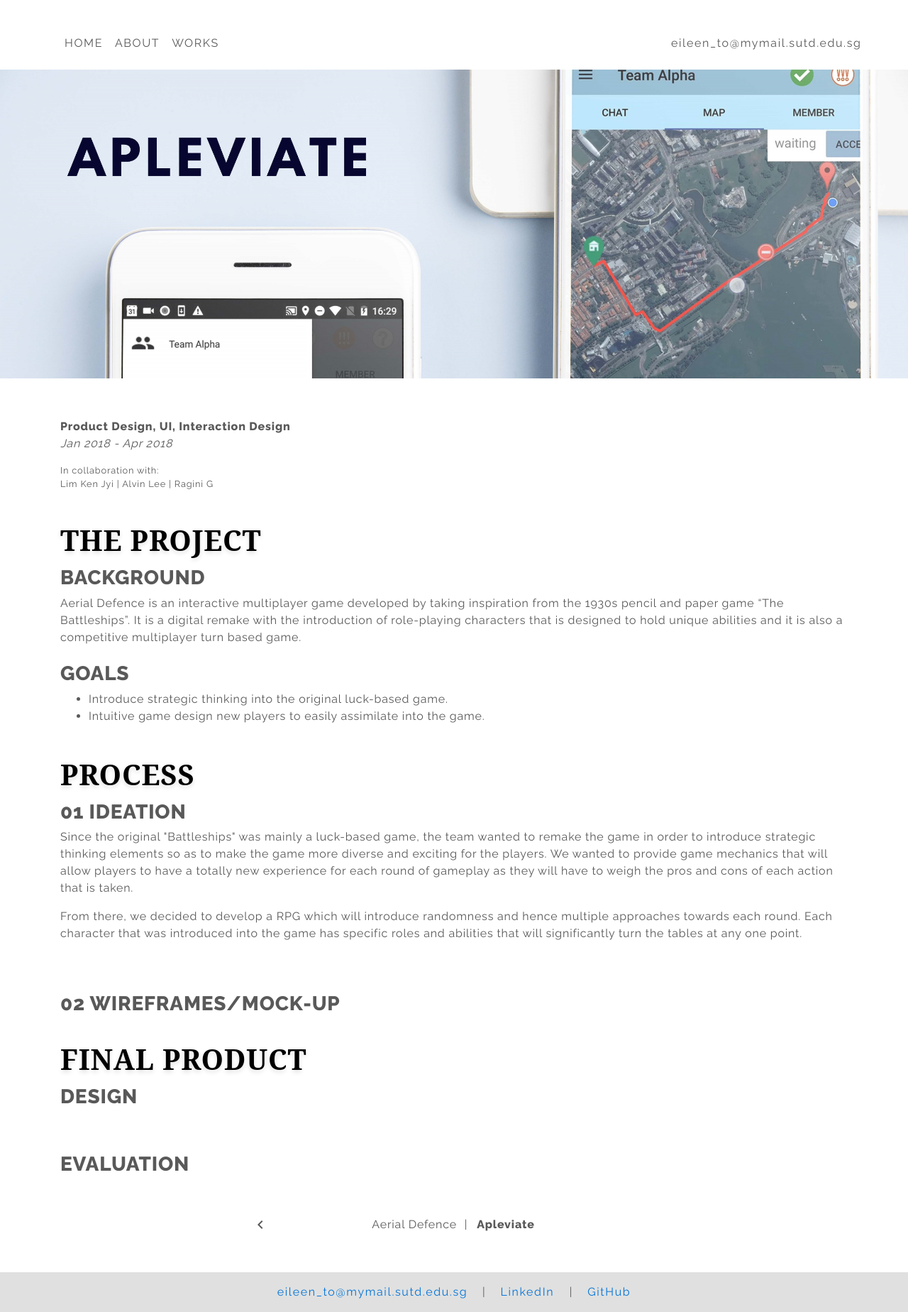
After one commit to whycantiuseleen/whycantiuseleen.github.io, a PHP site: page /src/apleviate.html in a window 1280 px wide. The commit adds this page. Shown: the whole page at 71% size. Run offline with PHP 8.4, Linux system fonts and the light colour scheme; some libraries are stand-ins or nearby versions.

Commit message:
partial update to apleviate and ad

```diff
--- a/package.json
+++ b/package.json
@@ -18,7 +18,8 @@
   "homepage": "https://github.com/whycantiuseleen/whycantiuseleen.github.io#readme",
   "dependencies": {
     "bootstrap": "^4.0.0-alpha.6",
-    "handlebars": "^4.1.2"
+    "handlebars": "^4.1.2",
+    "material-design-icons": "^3.0.1"
   },
   "devDependencies": {
     "browser-sync": "^2.26.5",
--- /dev/null
+++ b/src/apleviate.html
@@ -0,0 +1,183 @@
+<!DOCTYPE html>
+<html class="no-js" lang="en">
+    <head>
+        <title>Eileen To</title>
+        <meta http-equiv="x-ua-compatible" content="ie=edge">
+        <meta name="viewport" content="width=device-width, initial-scale=1.0" />
+        <link rel="stylesheet" href="https://fonts.googleapis.com/icon?family=Material+Icons">
+        <link rel="stylesheet" href="https://fonts.googleapis.com/css?family=Raleway:400,800">
+        <link rel='stylesheet' href="https://maxcdn.bootstrapcdn.com/font-awesome/4.7.0/css/font-awesome.min.css">
+        <link rel="stylesheet" href="css/bootstrap.css">
+        <link rel="stylesheet" href="css/style.css">
+    </head>
+
+    <body>
+        <div class="container">
+            <div class="row mt-5">
+                <div class="col-4 col-md-5 col-lg-5">
+                    <a href="index.html">
+                        <button class="nav-header" id='home'>HOME</button>
+                    </a>
+                    <button class="nav-header" id='about'>ABOUT</button>
+                    <button class="nav-header" id='works'>WORKS</button>
+                </div>
+
+                <div class="col-md-5 col-lg-3 offset-md-2 offset-lg-4">
+                    <a href="mailto:eileen_to@mymail.sutd.edu.sg">
+                        <button class="nav-header">eileen_to@mymail.sutd.edu.sg</button>
+                    </a>
+                </div>
+            </div>
+        </div>
+
+
+        <div class="row mt-4">
+            <img src="assets/apleviate/apleviate_PP.jpg" class="project-image">
+        </div>
+
+
+        <div class="container" id="project-page">
+
+            <div class="row">
+                <div class="col-12 col-lg-5 project-details">
+                    <p class="role">Product Design, UI, Interaction Design</p>
+                    <p><i>Jan 2018 - Apr 2018</i></p>
+                    <p class="collaboration">In collaboration with:
+                    <br/>Lim Ken Jyi | Alvin Lee | Ragini G </p>
+                </div>
+            </div>
+
+            <div class="row">
+                <div class="col-lg-12">
+                    <h1 class="title">THE PROJECT</h1>
+
+                    <div class="row">
+                        <div class="col">
+                            <h3 class="proj-header">BACKGROUND</h3>
+                            <p>Aerial Defence is an interactive multiplayer
+                                game developed by taking inspiration from
+                                the 1930s pencil and paper game “The Battleships”.
+                                It is a digital remake with the introduction
+                                of role-playing characters that is designed to
+                                hold unique abilities and it is also a competitive
+                                multiplayer turn based game.</p>
+                        </div>
+                    </div>
+
+                    <div class="row">
+                        <div class="col">
+                            <h3 class="proj-header">GOALS</h3>
+                            <ul>
+                                <li>Introduce strategic thinking into the original luck-based game.</li>
+                                <li>Intuitive game design new players to easily assimilate into the game. </li>
+                            </ul>
+                        </div>
+                    </div>
+
+
+                </div>
+
+            </div>
+
+            <div class="row">
+                <div class="col-lg-12">
+                    <h1 class="title">PROCESS</h1>
+
+                    <div class="row">
+                        <div class="col">
+                            <h3 class="proj-header">01 IDEATION</h3>
+                                <p>Since the original "Battleships" was mainly a luck-based
+                                    game, the team wanted to remake the game in order to introduce
+                                    strategic thinking elements so as to make the game more diverse
+                                    and exciting for the players. We wanted to provide game mechanics
+                                    that will allow players to have a totally new experience for
+                                    each round of gameplay as they will have to weigh the pros and cons
+                                    of each action that is taken.
+                                </p>
+
+                                <p>From there, we decided to develop a RPG which will introduce randomness
+                                    and hence multiple approaches towards each round. Each character that
+                                    was introduced into the game has specific roles and abilities that will
+                                    significantly turn the tables at any one point.
+                                </p>
+                                <p></p>
+
+
+                        </div>
+                    </div>
+
+                    <div class="row mt-5">
+                        <div class="col">
+                            <h3 class="proj-header">02 WIREFRAMES/MOCK-UP</h3>
+
+                        </div>
+                    </div>
+
+                </div>
+
+            </div>
+
+
+            <div class="row">
+                <div class="col">
+                    <h1 class="title">FINAL PRODUCT</h1>
+                </div>
+
+            </div>
+            <div class="row">
+                <div class="col-12">
+                    <h3 class="proj-header">DESIGN</h3>
+                </div>
+
+
+
+            </div>
+
+            <div class="row">
+                <div class="col-12 mt-5">
+                    <h3 class="proj-header">EVALUATION</h3>
+
+                </div>
+
+            </div>
+
+        </div>
+
+        <div class="row mt-5">
+            <div class="col-lg-1 offset-lg-3 proj-navigation">
+                <a href="aerialdef.html">
+                    <button class="material-icons">keyboard_arrow_left</button>
+
+                </a>
+            </div>
+            <div class="col-lg-4 proj-navigation">
+                <a href="aerialdef.html">
+                    <button class="button-proj">Aerial Defence</button>
+                </a>
+                <span>|</span>
+
+                <b class="current-proj ml-2 mr-2">Apleviate</b>
+
+
+            </div>
+            <div class="col-lg-1 proj-navigation">
+                <!-- <a href="aerialdef.html">
+                    <button class="material-icons">keyboard_arrow_right</button>
+                </a> -->
+            </div>
+        </div>
+
+        <div class="row mt-5 links">
+            <div id="footer">
+                <a href="mailto:eileen_to@mymail.sutd.edu.sg">eileen_to@mymail.sutd.edu.sg</a> | <a href="https://www.linkedin.com/in/eileen-to-5ba381151/"> LinkedIn </a> | <a href="https://github.com/whycantiuseleen">GitHub</a>
+            </div>
+        </div>
+
+
+
+
+        <script src="/js/jquery.min.js"></script>
+        <script src="/js/tether.min.js"></script>
+        <script src="/js/bootstrap.min.js"></script>
+    </body>
+</html>
--- a/src/css/style.css
+++ b/src/css/style.css
@@ -4,6 +4,14 @@ body {
 
 button:focus {
   outline: #E0E0E0; }
+
+button {
+  font-family: 'Raleway','sans-serif'; }
+  button.material-icons {
+    background: none;
+    border: none; }
+    button.material-icons:hover {
+      cursor: pointer; }
 
 img {
   width: 100%; }
@@ -106,9 +114,16 @@ img {
     font-size: 0.8em;
     font-style: italic; }
 
-#proj-navigation {
+.proj-navigation {
   text-align: center;
   display: inline; }
+  .proj-navigation .button-proj {
+    background: none;
+    border: none;
+    letter-spacing: 0.05rem; }
+    .proj-navigation .button-proj:hover {
+      cursor: pointer;
+      border-bottom: 0.1rem solid #c6c6c6; }
 
 .primary-button {
   font-family: 'Raleway', sans-serif;
@@ -134,9 +149,9 @@ img {
 .secondary-button {
   font-family: 'Raleway', sans-serif;
   color: #000000;
-  font-size: 1rem;
+  font-size: 0.8rem;
   letter-spacing: 0.15rem;
-  border: 0.1rem solid #000000;
+  border: 0.1rem solid #595959;
   background: none;
   padding: 0.8rem;
   padding-left: 2rem;
@@ -155,3 +170,25 @@ img {
       margin-left: 1rem; }
     .links #footer a:hover {
       cursor: pointer; }
+
+.material-icons {
+  font-family: 'Material Icons';
+  font-weight: normal;
+  font-style: normal;
+  font-size: 24px;
+  /* Preferred icon size */
+  display: inline-block;
+  line-height: 1;
+  text-transform: none;
+  letter-spacing: normal;
+  word-wrap: normal;
+  white-space: nowrap;
+  direction: ltr;
+  /* Support for all WebKit browsers. */
+  -webkit-font-smoothing: antialiased;
+  /* Support for Safari and Chrome. */
+  text-rendering: optimizeLegibility;
+  /* Support for Firefox. */
+  -moz-osx-font-smoothing: grayscale;
+  /* Support for IE. */
+  font-feature-settings: 'liga'; }
--- a/src/scss/style.scss
+++ b/src/scss/style.scss
@@ -18,6 +18,17 @@ body{
 
 button:focus{
     outline: $accent-color2;
+}
+
+button{
+    font-family: 'Raleway','sans-serif';
+    &.material-icons{
+        background: none;
+        border: none;
+        &:hover{
+            cursor: pointer;
+        }
+    }
 }
 
 img{
@@ -162,9 +173,18 @@ img{
 
 }
 
-#proj-navigation{
+.proj-navigation{
     text-align: center;
     display: inline;
+    .button-proj{
+        background: none;
+        border: none;
+        letter-spacing: 0.05rem;
+        &:hover{
+            cursor: pointer;
+            border-bottom: 0.1rem solid $secondary-color;
+        }
+    }
 }
 
 .primary-button{
@@ -198,10 +218,10 @@ img{
 .secondary-button{
     font-family: 'Raleway', sans-serif;
     color: $accent-color1;
-    font-size: 1rem;
+    font-size: 0.8rem;
     letter-spacing: 0.15rem;
 
-    border: 0.1rem solid $accent-color1;
+    border: 0.1rem solid $primary-color;
     background: none;
     padding: 0.8rem;
     padding-left: 2rem;
@@ -227,3 +247,28 @@ img{
     }
 
 }
+
+.material-icons {
+    font-family: 'Material Icons';
+    font-weight: normal;
+    font-style: normal;
+    font-size: 24px;  /* Preferred icon size */
+    display: inline-block;
+    line-height: 1;
+    text-transform: none;
+    letter-spacing: normal;
+    word-wrap: normal;
+    white-space: nowrap;
+    direction: ltr;
+
+    /* Support for all WebKit browsers. */
+    -webkit-font-smoothing: antialiased;
+    /* Support for Safari and Chrome. */
+    text-rendering: optimizeLegibility;
+
+    /* Support for Firefox. */
+    -moz-osx-font-smoothing: grayscale;
+
+    /* Support for IE. */
+    font-feature-settings: 'liga';
+}
```
Also changed, not shown: src/aerialdef.html (added, +186 -0 lines), src/index.html (+5 -3 lines), src/sothea.html (+18 -8 lines), package-lock.json, src/assets/aerial/aerial_pp.jpg (added), src/assets/apleviate/apleviate_PP.jpg (added), src/assets/main/apleviate2.jpg (added), src/assets/sothea/newui/Iteration 2/results2.png (renamed from src/assets/sothea/newui/Iteration 2/Doctor’s Consultation - Screening Resuls.png), src/assets/sothea/newui/Iteration 2/screening2.png (renamed from src/assets/sothea/newui/Iteration 2/Doctor’s Consultation – 1.png).
